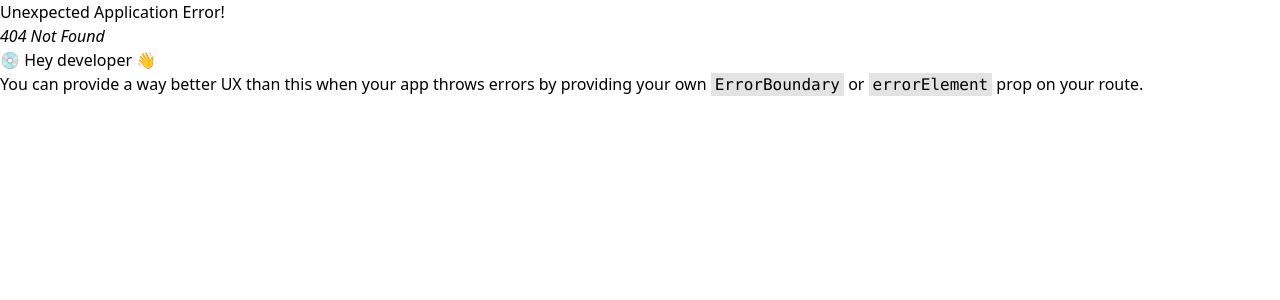
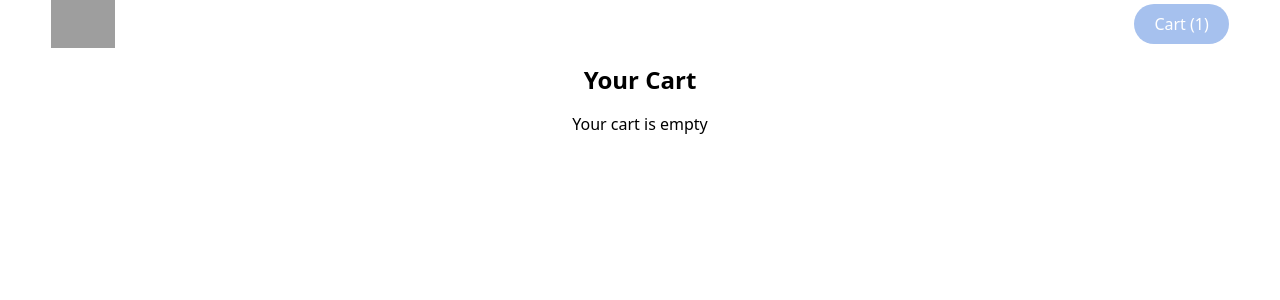
Before and after one commit to developerashish02/Clothing-Slogan, a React (Create React App) app: page /cart in a window 1280 px wide. Before the commit this address had no page. Shown: the top 300 px of the page. Built offline with nearby package versions, Linux system fonts and the light colour scheme; grey boxes are pictures that could not be loaded.

Commit message:
Add context for cart

```diff
--- a/src/components/Layout/Header.js
+++ b/src/components/Layout/Header.js
@@ -1,3 +1,5 @@
+import { Link } from "react-router-dom";
+
 const Header = () => {
     return <header className="bg-white">
         <nav className="flex justify-between items-center w-[92%]  mx-auto">
@@ -6,8 +8,9 @@ const Header = () => {
             </div>
 
             <div className="flex items-center gap-6">
-                <button className="bg-[#a6c1ee] text-white px-5 py-2 rounded-full hover:bg-[#87acec]">Sign in</button>
-                <ion-icon onclick="onToggleMenu(this)" name="menu" className="text-3xl cursor-pointer md:hidden"></ion-icon>
+                <Link to={"/cart"}>
+                    <button className="bg-[#a6c1ee] text-white px-5 py-2 rounded-full hover:bg-[#87acec]">Cart (1)</button>
+                </Link>
             </div>
         </nav >
     </header>
--- a/src/components/cards/CardContainer.js
+++ b/src/components/cards/CardContainer.js
@@ -18,7 +18,7 @@ const CardContainer = () => {
 
     return (
         <>
-            <div class="flex justify-center space-x-4">
+            <div className="flex justify-center space-x-4">
 
                 <Button className="px-4 py-2 bg-gray-300 hover:bg-gray-400 rounded-lg" onClick={() => filterByCategory('mens clothing')
                 } >
@@ -33,8 +33,8 @@ const CardContainer = () => {
             <div className="container mx-auto px-4 md:px-6 lg:px-8 m-8" >
                 <div className="grid grid-cols-1 sm:grid-cols-2 md:grid-cols-3 lg:grid-cols-4 gap-4">
                     {category?.map(product =>
-                        <Link to={"/card-detail/" + product.id}>
-                            <Card prodData={product} key={product?.id} />
+                        <Link to={"/card-detail/" + product.id} key={product?.id}>
+                            <Card prodData={product} />
                         </Link>
                     )}
                 </div>
--- a/src/components/cards/CardDetail.js
+++ b/src/components/cards/CardDetail.js
@@ -1,17 +1,23 @@
 import { useParams } from "react-router-dom";
 import PRODUCTS from "../../utils/mockData";
-import { useEffect, useState } from "react";
+import { useContext, useEffect, useState } from "react";
+import { Cartcontext } from "../../context/CartContext";
 
 const CardDetail = () => {
     const [productDetail, seProductDetail] = useState({});
     const { id } = useParams();
     const { title, image, description, price, } = productDetail;
+    const { cartItems, increaseItem, decreaseItem, totalPrice } = useContext(Cartcontext);
+
 
     useEffect(() => {
         const product = PRODUCTS?.find((product) => product.id === +id);
         seProductDetail(product);
     }, [id])
 
+    const handleAddCart = () => {
+        increaseItem(productDetail);
+    }
 
     return <div className="container mx-auto px-4 py-4">
         <div className="flex flex-wrap justify-between items-center">
@@ -24,7 +30,7 @@ const CardDetail = () => {
                 <p className="text-gray-700 text-base mb-4"> {description}</p>
                 <span>Rating: <span></span></span>
                 <p className="text-lg font-bold mb-2">Rs {price} </p>
-                <button className="bg-blue-500 hover:bg-blue-700 text-white font-bold py-2 px-4 rounded">
+                <button className="bg-blue-500 hover:bg-blue-700 text-white font-bold py-2 px-4 rounded" onClick={handleAddCart} >
                     Add to Cart
                 </button>
             </div>
--- /dev/null
+++ b/src/components/cards/Cart.js
@@ -0,0 +1,46 @@
+import { useContext, useState } from 'react';
+// import { CartContext } from '../../context/CartContext';
+import { Cartcontext } from '../../context/CartContext';
+
+function Cart() {
+
+    const { cartItems, increaseItem, decreaseItem, totalPrice } = useContext(Cartcontext);
+
+    return (
+        <div className="w-full max-w-3xl mx-auto p-4">
+            <h2 className="text-2xl font-bold mb-4">Your Cart</h2>
+            {cartItems.length > 0 ? (
+                <div className="flex flex-col">
+                    {cartItems.map((item) => (
+                        <div className="flex items-center justify-between py-2 border-b border-gray-200" key={item.id} >
+                            <div className="flex items-center">
+                                <img src={item.image} alt={item.title} className="h-16 w-16 object-contain mr-2" />
+                                <div>
+                                    <h3 className="font-bold"> {item?.title} </h3>
+                                    <p className="text-sm text-gray-600">Price: {item.price}</p>
+                                </div>
+                            </div>
+                            <div className="flex items-center">
+                                <button onClick={() => decreaseItem(item?.id)} className="px-2 py-1 border border-gray-300 rounded-md mr-2">
+                                    -
+                                </button>
+                                <span className="font-bold mr-2">200</span>
+                                <button onClick={() => increaseItem(item?.id)} className="px-2 py-1 border border-gray-300 rounded-md">
+                                    +
+                                </button>
+                            </div>
+                        </div>
+                    ))}
+                    <div className="flex justify-end py-2 font-bold">
+                        <p className="mr-2">Total:</p>
+                        <p>{totalPrice.toFixed(2)}</p>
+                    </div>
+                </div>
+            ) : (
+                <p>Your cart is empty</p>
+            )}
+        </div>
+    );
+}
+
+export default Cart;
--- /dev/null
+++ b/src/context/CartContext.js
@@ -0,0 +1,50 @@
+import { createContext, useContext, useState } from "react";
+
+export const Cartcontext = createContext({
+    cartItems: [],
+    increaseItem: () => { },
+    decreaseItem: () => { },
+    totalPrice: 0,
+});
+
+export const useCart = () => {
+    return useContext(Cartcontext);
+};
+
+export const Context = (props) => {
+    const [cartItems, setCartItems] = useState([]);
+    const [totalPrice, setTotalPrice] = useState(0);
+
+
+    const increaseItem = (item) => {
+        console.log(item);
+        const itemIndex = cartItems.findIndex((cartItem) => cartItem.id === item.id);
+        console.log(cartItems)
+
+        if (itemIndex === -1) {
+            setCartItems([...cartItems, { ...item, quantity: 1 }]);
+        } else {
+            const newCartItems = [...cartItems];
+            newCartItems[itemIndex].quantity++;
+            setCartItems(newCartItems);
+        }
+        setTotalPrice(totalPrice + item.price);
+    }
+
+
+    const decreaseItem = (item) => {
+        const itemIndex = cartItems.findIndex((cartItem) => cartItem.id === item.id);
+        if (itemIndex !== -1) {
+            const newCartItems = [...cartItems];
+            newCartItems[itemIndex].quantity--;
+            if (newCartItems[itemIndex].quantity === 0) {
+                newCartItems.splice(itemIndex, 1);
+            }
+            setCartItems(newCartItems);
+            setTotalPrice(totalPrice - item.price);
+        }
+    };
+    return (
+        <Cartcontext.Provider value={{ cartItems, increaseItem, decreaseItem, totalPrice }}>{props.children}</Cartcontext.Provider>
+    );
+};
--- a/src/context/category/filterContext.js
+++ /dev/null
@@ -1,20 +0,0 @@
-import { createContext, useState } from 'react';
-
-export const CategoryContext = createContext();
-
-const CategoryProvider = (props) => {
-    const [category, setCategory] = useState('all');
-
-    const filterByCategory = (category) => {
-        setCategory(category);
-    };
-
-
-    return (
-        <CategoryContext.Provider value={{ category, filterByCategory }}>
-            {props.children}
-        </CategoryContext.Provider>
-    );
-}
-
-export default CategoryProvider;
--- a/src/index.js
+++ b/src/index.js
@@ -5,6 +5,8 @@ import App from './App';
 import { RouterProvider, createBrowserRouter } from 'react-router-dom';
 import CardContainer from './components/cards/CardContainer';
 import CardDetail from './components/cards/CardDetail';
+import Cart from './components/cards/Cart';
+import { Context } from './context/CartContext';
 
 
 const router = createBrowserRouter([
@@ -19,13 +21,20 @@ const router = createBrowserRouter([
       {
         path: "/card-detail/:id",
         element: <CardDetail />
+      },
+      {
+        path: "/cart",
+        element: <Cart />
       }
     ]
   }
 ])
+
 const root = ReactDOM.createRoot(document.getElementById('root'));
 root.render(
   <React.StrictMode>
-    <RouterProvider router={router} />
+    <Context>
+      <RouterProvider router={router} />
+    </Context>
   </React.StrictMode>
 );
```
